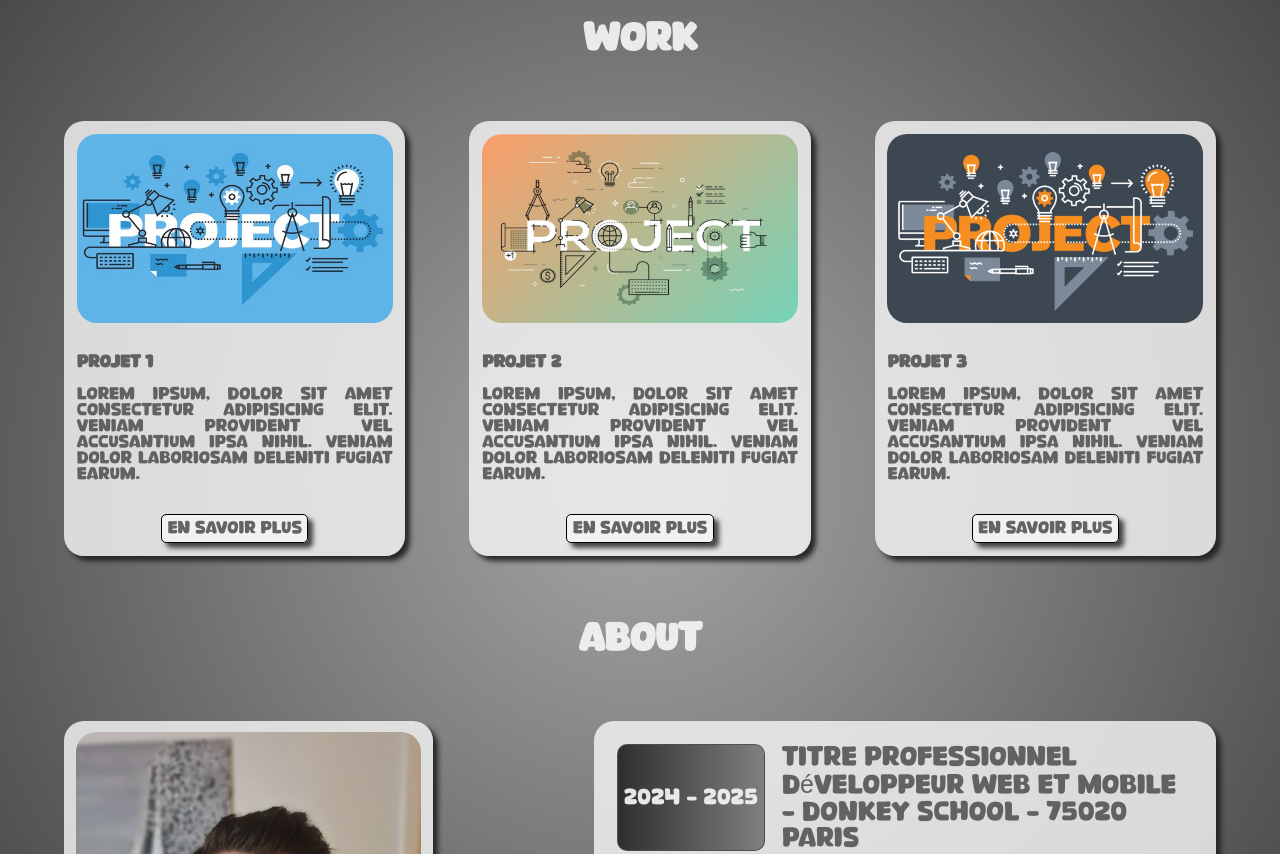
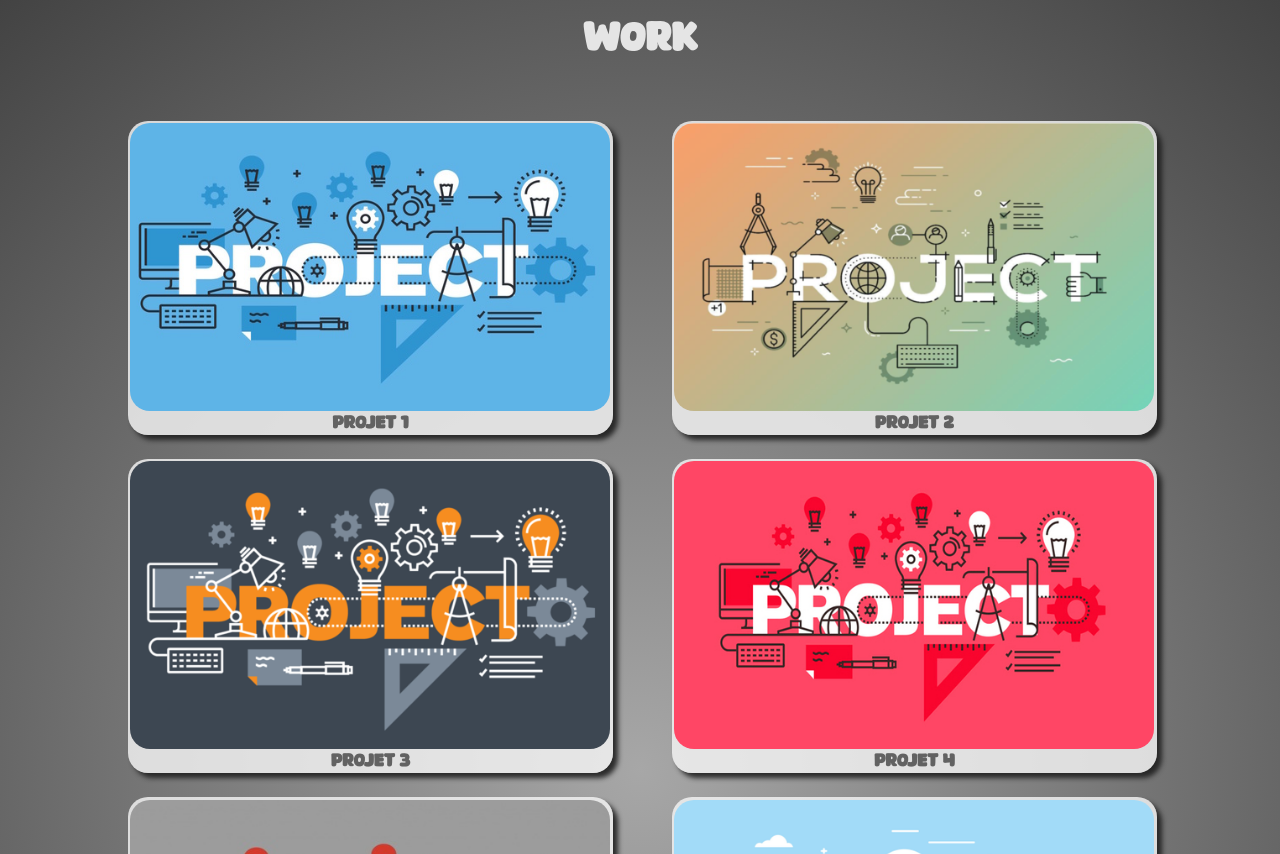
Before and after one commit to Alx78370/Alx78370, a plain HTML site: page page-accueil.html in a window 1280 px wide. Shown: the part 1040-1894 px from the top of the page. Drawn offline with Linux system fonts and the light colour scheme.

Commit message:
rework page work

```diff
--- a/page-accueil.html
+++ b/page-accueil.html
@@ -35,42 +35,56 @@
             <h1>WORK</h1>
         </section>
         <section class="projectcontainer">
-            <article class="project1container">
+            <ul>
+                <li>
+                    <a href="https://github.com/Alx78370" title="link to project1" target="_blank">
                         <img src="/images/imgProjet1.jpg" alt="imgProjet1">
                         <div>
                             <h4>Projet 1</h4>
-                    <p>Lorem ipsum, dolor sit amet consectetur adipisicing elit. Veniam provident vel accusantium ipsa
-                        nihil.
-                        Veniam dolor laboriosam deleniti fugiat earum.</p>
                         </div>
-                <div class="linkcontainer">
-                    <a href="https://github.com/Alx78370" title="Lien vers mon projet/Github">En savoir plus</a>
-                </div>
-            </article>
-            <article class="project2container">
+                    </a>
+                </li>
+                <li>
+                    <a href="https://github.com/Alx78370" title="link to project2" target="_blank">
                         <img src="images/imgProjet2.png" alt="imgProjet2">
                         <div>
                             <h4>Projet 2</h4>
-                    <p>Lorem ipsum, dolor sit amet consectetur adipisicing elit. Veniam provident vel accusantium ipsa
-                        nihil.
-                        Veniam dolor laboriosam deleniti fugiat earum.</p>
                         </div>
-                <div class="linkcontainer">
-                    <a href="https://github.com/Alx78370" title="Lien vers mon projet/Github">En savoir plus</a>
-                </div>
-            </article>
-            <article class="project3container">
+                    </a>
+                </li>
+                <li>
+                    <a href="https://github.com/Alx78370" title="link to project3" target="_blank">
                         <img src="images/imgProjet3.png" alt="imgProjet3">
                         <div>
                             <h4>Projet 3</h4>
-                    <p>Lorem ipsum, dolor sit amet consectetur adipisicing elit. Veniam provident vel accusantium ipsa
-                        nihil.
-                        Veniam dolor laboriosam deleniti fugiat earum.</p>
                         </div>
-                <div class="linkcontainer">
-                    <a href="https://github.com/Alx78370" title="Lien vers mon projet/Github">En savoir plus</a>
+                    </a>
+                </li>
+                <li>
+                    <a href="https://github.com/Alx78370" title="link to project4" target="_blank">
+                        <img src="/images/imgProjet4.jpg" alt="imgProjet4">
+                        <div>
+                            <h4>Projet 4</h4>
                         </div>
-            </article>
+                    </a>
+                </li>
+                <li>
+                    <a href="https://github.com/Alx78370" title="link to project5" target="_blank">
+                        <img src="/images/imgProjet5.jpg" alt="imgProjet5">
+                        <div>
+                            <h4>Projet 5</h4>
+                        </div>
+                    </a>
+                </li>
+                <li>
+                    <a href="https://github.com/Alx78370" title="link to project6" target="_blank">
+                        <img src="/images/imgProjet6.png" alt="imgProjet6">
+                        <div>
+                            <h4>Projet 6</h4>
+                        </div>
+                    </a>
+                </li>
+            </ul>
         </section>
     </main>
     <main id="about" class="etudeMain">
--- a/style.css
+++ b/style.css
@@ -119,8 +119,6 @@ footer {
 
 /* Page mes projets */
 
-.projectMain {
-}
 .projectTitle {
   display: flex;
   justify-content: center;
@@ -128,79 +126,46 @@ footer {
   font-size: 1.5rem;
 }
 .projectTitle h1 {
-  color: rgba(244, 244, 244, 0.926);
+  color: rgba(244, 244, 244, 0.9);
 }
 .projectcontainer {
+  margin: 0 5%;
+}
+.projectcontainer ul {
   display: flex;
   flex-direction: row;
-  align-items: center;
+  flex-wrap: wrap;
+  justify-content: space-evenly;
 }
-.project1container {
+.projectcontainer ul li {
+  width: 30rem;
+}
+
+.projectcontainer li a {
   display: flex;
   flex-direction: column;
   align-items: center;
-  padding: 1%;
+  padding: 0.5%;
   background-color: rgba(244, 244, 244, 0.823);
+  width: 100%;
   border-radius: 20px;
   box-shadow: 5px 5px 5px rgba(33, 33, 33, 0.926);
-  margin: 0 5%;
+  margin-bottom: 5%;
 }
-.project2container {
-  display: flex;
-  flex-direction: column;
-  align-items: center;
-  padding: 1%;
-  background-color: rgba(244, 244, 244, 0.823);
-  border-radius: 20px;
-  box-shadow: 5px 5px 5px rgba(33, 33, 33, 0.926);
-}
-.project3container {
-  display: flex;
-  flex-direction: column;
-  align-items: center;
-  padding: 1%;
-  background-color: rgba(244, 244, 244, 0.823);
-  border-radius: 20px;
-  box-shadow: 5px 5px 5px rgba(33, 33, 33, 0.926);
-  margin: 0 5%;
+.projectcontainer li a:hover {
+  transform: scale(1.1);
+  filter: invert(1);
 }
 .projectMain img {
   width: 100%;
   object-fit: contain;
   object-position: center;
-  margin-bottom: 5%;
   border-radius: 20px;
 }
 .projectMain h4 {
   margin-top: 5%;
-  margin-bottom: 5%;
+  margin-bottom: 2%;
   color: #4e4e4edd;
-}
-.projectMain p {
-  text-align: justify;
-  margin-bottom: 10%;
-  color: #4e4e4edd;
-}
-.linkcontainer {
-  display: flex;
-  justify-content: center;
-}
-.projectMain a {
-  background-color: rgba(244, 244, 244, 0.926);
-  padding: 4%;
-  border: 1px solid black;
-  border-radius: 5px;
-  box-shadow: 5px 5px 5px rgba(0, 0, 0, 0.7);
-  white-space: nowrap;
-}
-.projectMain a:hover {
-  background-color: rgb(189, 189, 189);
-  transform: scale(1.1);
-}
-.projectMain a:active {
-  color: rgba(255, 0, 0, 0.471);
-  background-color: rgb(189, 189, 189);
-  transform: scale(1.1);
 }
 
 /* page mes études */
```
Also changed, not shown: images/imgProjet4.jpg (added), images/imgProjet5.jpg (added), images/imgProjet6.png (added). Lines whose indentation alone changed are shown as unchanged.
